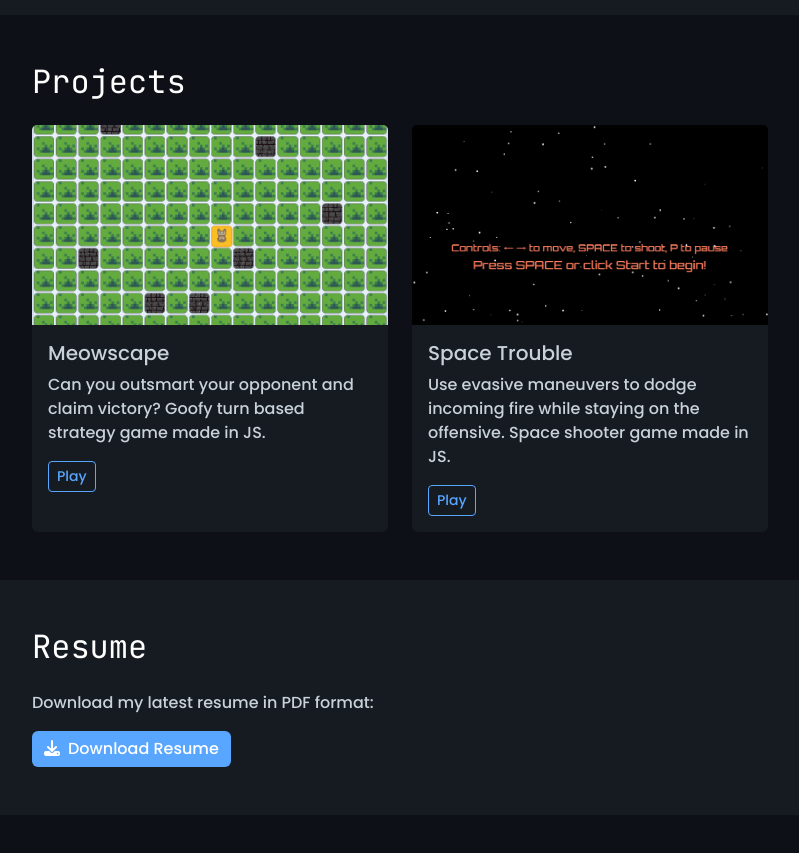
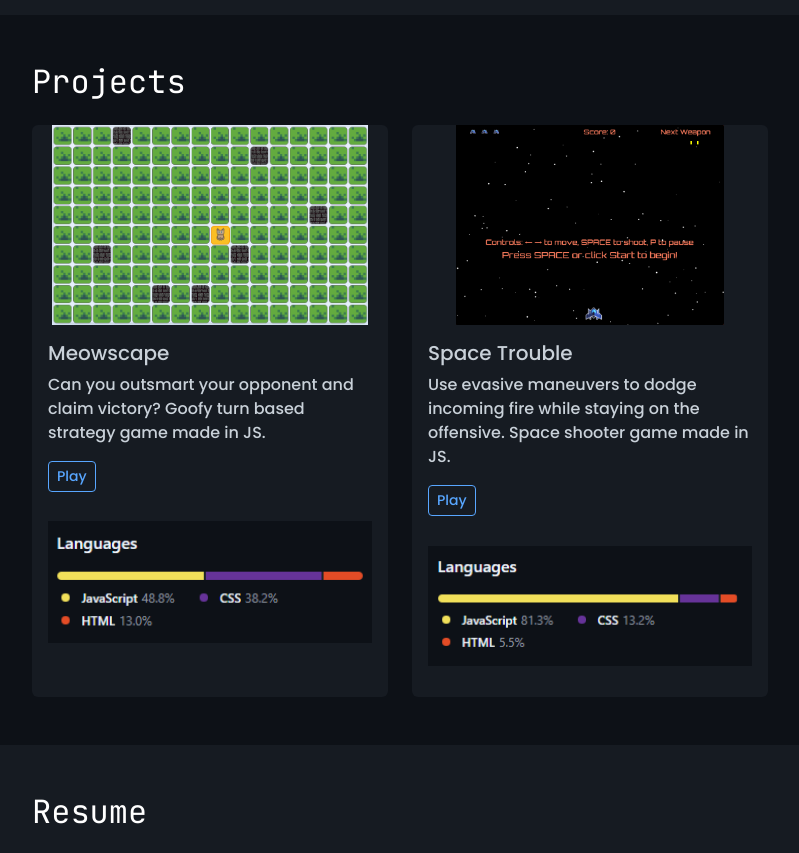
Before and after one commit to StojkovSR11/svetozarstojkov, a plain HTML site: page index.html in a window 1280 px wide. Shown: the part 1320-2173 px from the top of the page, without its empty margins (50-849 px from the left). Drawn offline with nearby package versions, Linux system fonts and the light colour scheme.

Commit message:
TechStack

```diff
--- a/index.html
+++ b/index.html
@@ -117,6 +117,7 @@
   <div class="container" data-aos="fade-up">
     <h2 class="mb-4">Projects</h2>
     <div class="row g-4">
+
       <div class="col-md-4">
         <div class="card project-card h-100">
           <img src="Meowscape.png" class="card-img-top" alt="Project 1">
@@ -124,6 +125,8 @@
             <h5 class="card-title">Meowscape</h5>
             <p class="card-text">Can you outsmart your opponent and claim victory? Goofy turn based strategy game made in JS.</p>
             <a href="https://meowscape.onrender.com/" class="btn btn-outline-primary btn-sm">Play</a>
+            <!-- New bottom image -->
+            <img src="MeowTech.png" class="card-img-bottom" alt="Bottom Image 1">
           </div>
         </div>
       </div>
@@ -135,6 +138,8 @@
             <h5 class="card-title">Space Trouble</h5>
             <p class="card-text">Use evasive maneuvers to dodge incoming fire while staying on the offensive. Space shooter game made in JS. </p>
             <a href="https://spacetrouble.onrender.com/" class="btn btn-outline-primary btn-sm">Play</a>
+            <!-- New bottom image -->
+            <img src="SpaceTech.png" class="card-img-bottom" alt="Bottom Image 2">
           </div>
         </div>
       </div>
@@ -142,6 +147,7 @@
     </div>
   </div>
 </section>
+
 
 <!-- Resume -->
 <section id="resume" class="bg-light py-5">
--- a/styles.css
+++ b/styles.css
@@ -64,7 +64,14 @@
 
   .card-img-top {
     height: 200px;
-    object-fit: cover;
+    object-fit: contain;
+}
+
+.card-img-bottom {
+  height: 150px;
+  object-fit: contain;
+  width: 100%;
+  margin-top: 15px;
 }
 
 
```
Also changed, not shown: MeowTech.png (added), SpaceTech.png (added), 1 other file.
